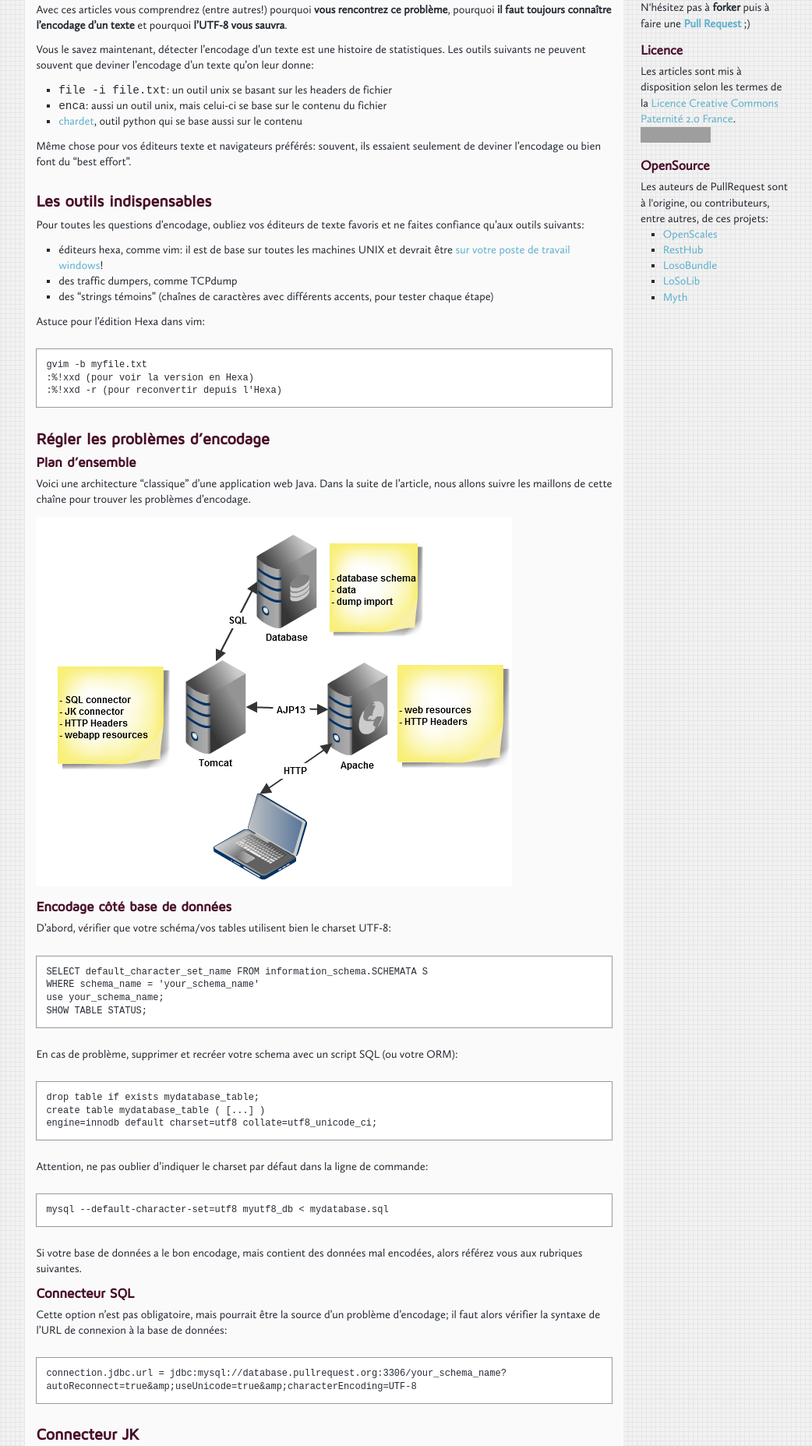
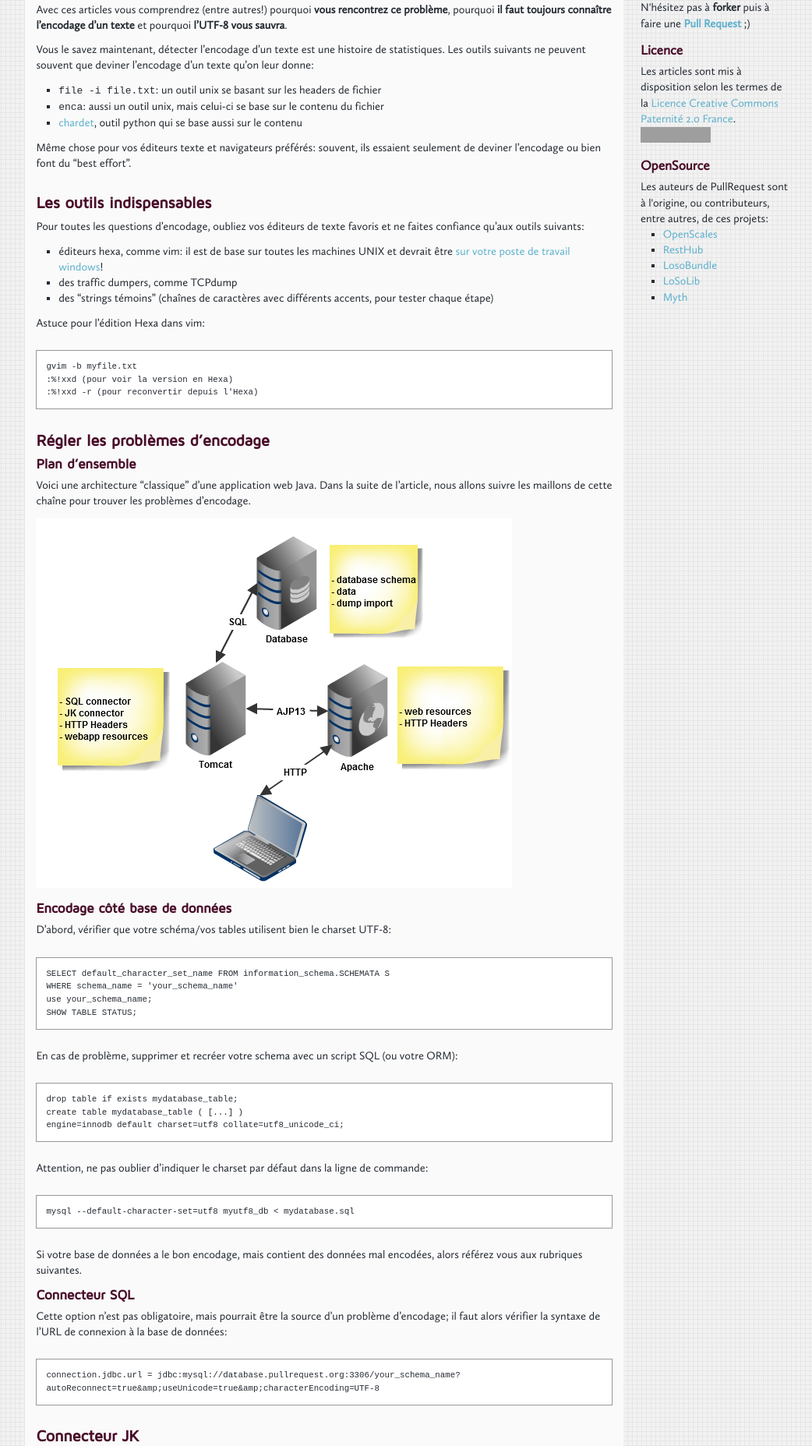
Before and after one commit to pullrequest/pullrequest.github.com, a Jekyll site: the page built from _posts/2011-10-12-problemes-d-encodage.markdown, in a window 1280 px wide. Shown: the part 365-2220 px from the top of the page at 78% size, without its empty margins (118-1160 px from the left). Built offline with Jekyll 4.4.1, drawn with Linux system fonts in a browser that asks for light colours; nearby versions of some CDN libraries; comment, search, counter and statistics services are not loaded; grey boxes are pictures that could not be loaded.

Commit message:
Fix monospace in .pre.code

```diff
--- a/public/css/style.css
+++ b/public/css/style.css
@@ -68,7 +68,7 @@ select, input, textarea, button { font:99% sans-serif; }
 
 /* Normalize monospace sizing:
    en.wikipedia.org/wiki/MediaWiki_talk:Common.css/Archive_11#Teletype_style_fix_for_Chrome */
-pre, code, kbd, samp { font-family: monospace, sans-serif; }
+pre, code, kbd, samp { font-family: monospace, sans-serif; font-size: 90%; }
 
 
 /**
```
